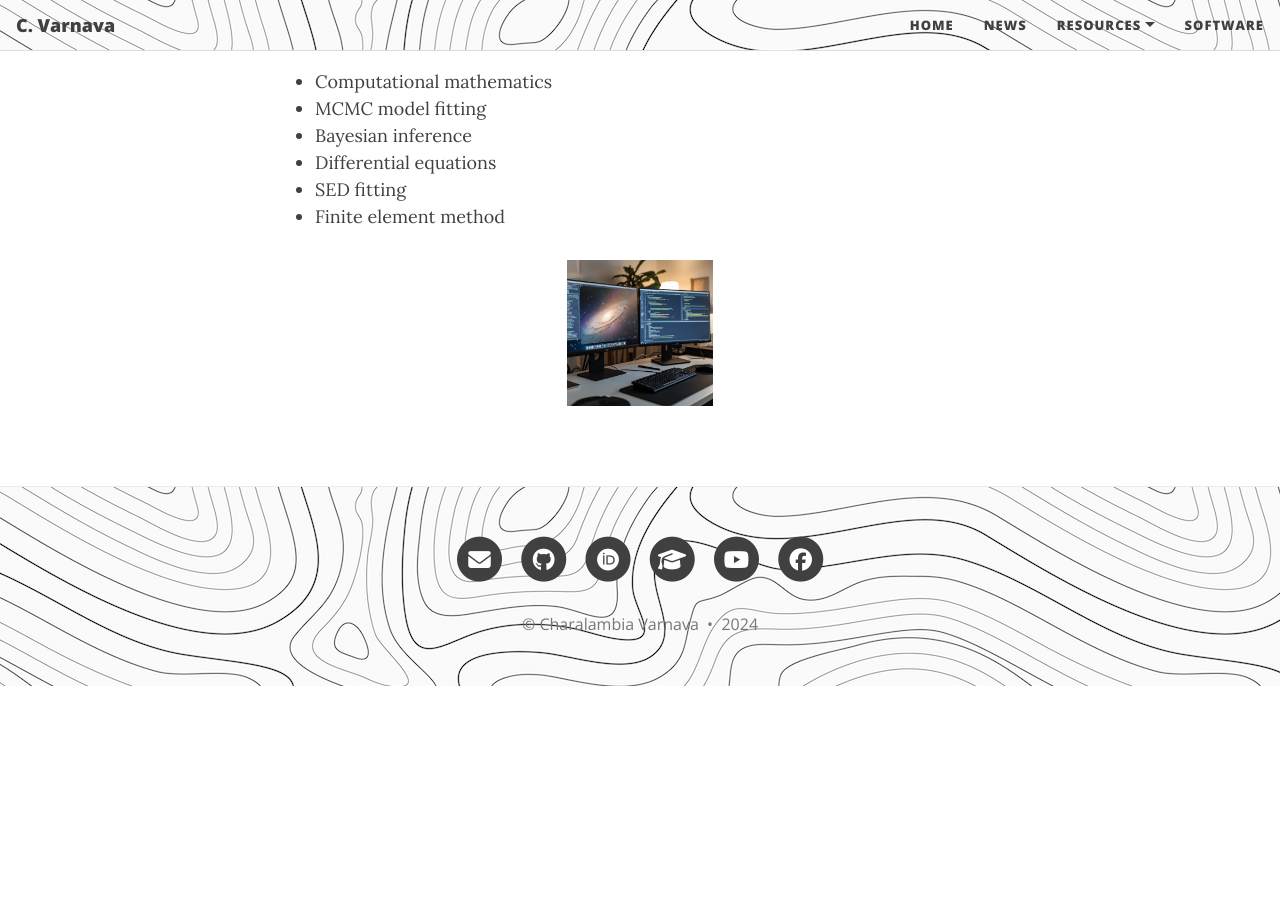
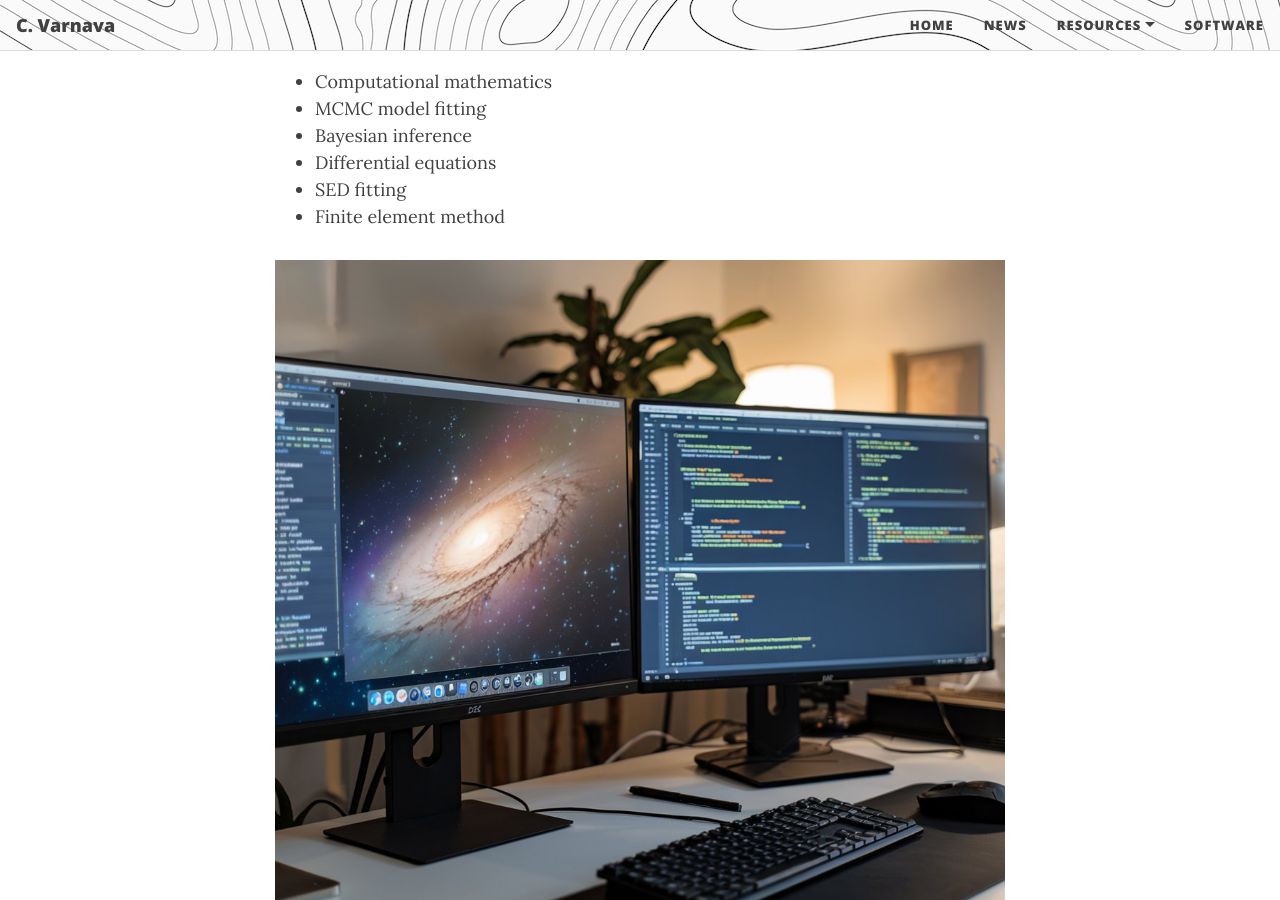
Before and after one commit to ch-var/ch-var.github.io, a Jekyll site: the page built from index.html, in a window 1280 px wide and 900 px high, scrolled down 1797 px. Built offline with Jekyll 4.4.1, drawn with Linux system fonts in a browser that asks for light colours; the list of posts is cut into pages by our own code; before the commit the page ends 2483 px from its top, so only the background shows below that.

Commit message:
Update index.html

```diff
--- a/index.html
+++ b/index.html
@@ -40,5 +40,5 @@ press releases.</p>
 </ul>
 
 <p align="center">
-<img src="/assets/img/office.jpeg" width="20%" height="20%">
+<img src="/assets/img/office.jpeg">
 </p>
```
